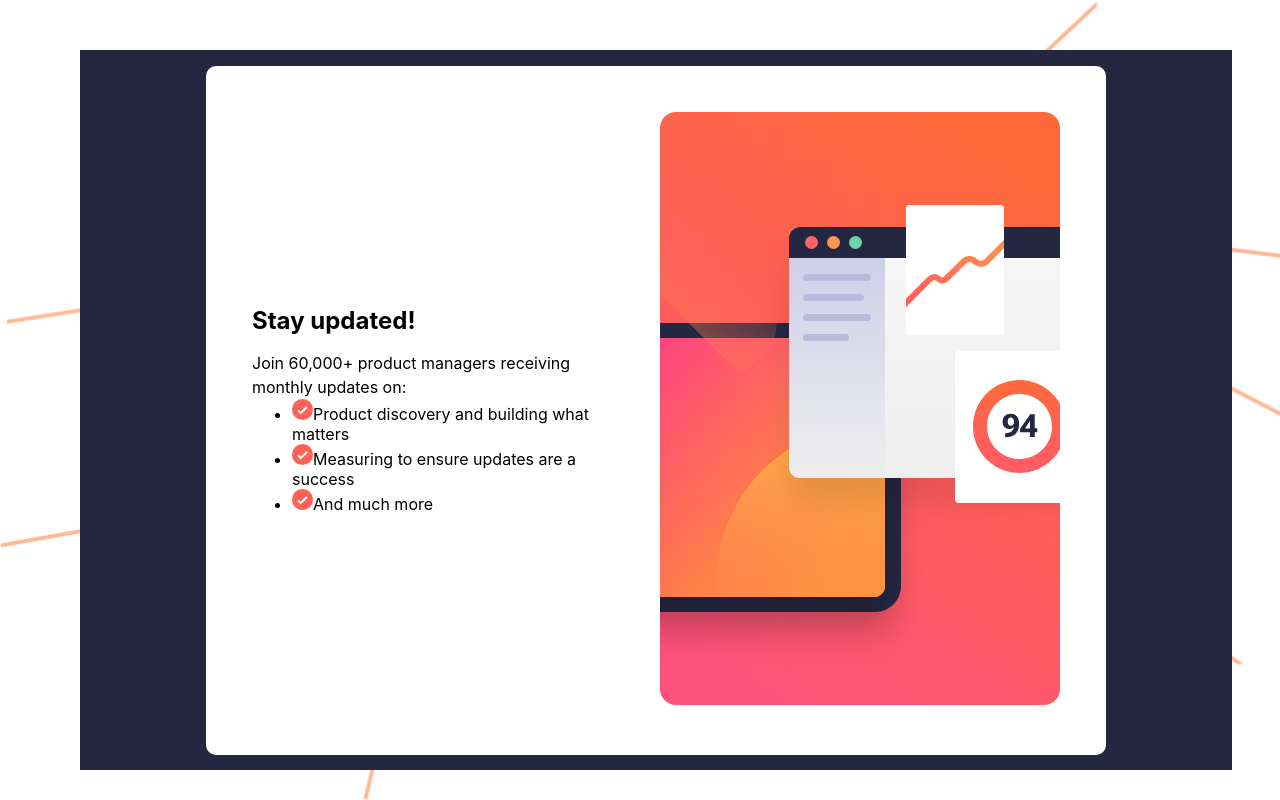
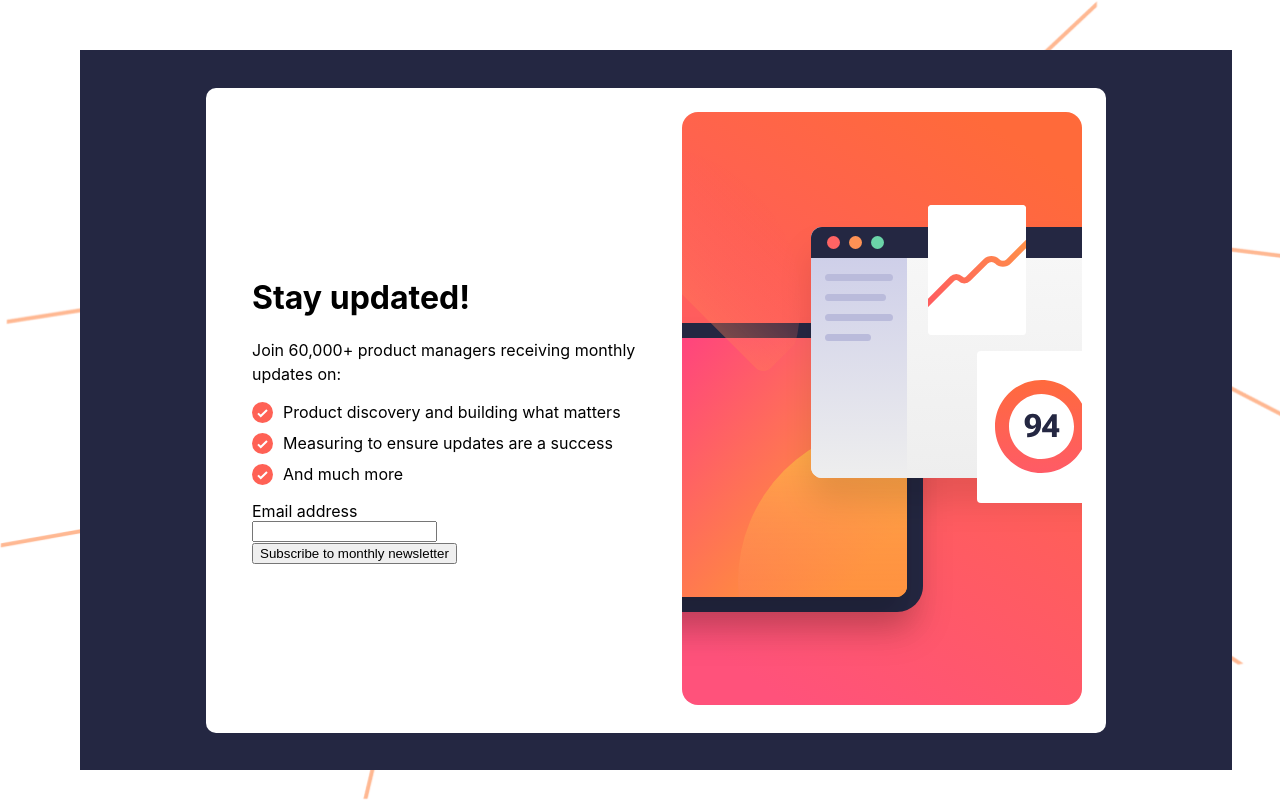
Before and after one commit to plazabjc/newsletter-sign-up, a Next.js app in the folder newsletter/: page / in a window 1280 px wide. Built offline with nearby package versions, Linux system fonts and the light colour scheme.

Commit message:
Add email input Add email validation

```diff
--- a/newsletter/pages/index.js
+++ b/newsletter/pages/index.js
@@ -1,6 +1,7 @@
 import Head from "next/head";
 import styles from "../styles/Home.module.css";
 import Link from "next/link";
+import { useState } from "react";
 
 export default function Home() {
   const items = [
@@ -8,6 +9,26 @@ export default function Home() {
     { text: "Measuring to ensure updates are a success" },
     { text: "And much more" },
   ];
+
+  const [email, setEmail] = useState("");
+  const [isValidEmail, setIsValidEmail] = useState(true);
+
+  const handleInputChange = (e) => {
+    const inputValue = e.target.value;
+    setEmail(inputValue);
+  };
+
+  const handleSubmit = (e) => {
+    e.preventDefault();
+    const emailRegex = /^[^\s@]+@[^\s@]+\.[^\s@]+$/;
+    setIsValidEmail(emailRegex.test(email));
+
+    if (isValidEmail) {
+      console.log("Valid email.");
+    } else {
+      console.log("Invalid email");
+    }
+  };
 
   return (
     <div className={styles.container}>
@@ -20,18 +41,40 @@ export default function Home() {
         <div className={styles.gridContent}>
           <div className={styles.grid}>
             <div className={styles.card}>
-              <h3>Stay updated!</h3>
+              <h1>Stay updated!</h1>
               <p>Join 60,000+ product managers receiving monthly updates on:</p>
-              <ul className={styles.imageList}>
+              <ul className={styles.listContent}>
                 {items.map((item, index) => (
                   <li key={index}>
-                    <img src="/images/icon-list.svg" alt="Common Image" />
+                    <img
+                      src="/images/icon-list.svg"
+                      alt="Common Image"
+                      className={styles.imageList}
+                    />
                     {item.text}
                   </li>
                 ))}
               </ul>
+
+              <div className={styles.formContent}>
+                {!isValidEmail && (
+                  <p style={{ color: "red" }}>Valid email required</p>
+                )}
+                <form onSubmit={handleSubmit} noValidate>
+                  <label>
+                    Email address
+                    <input
+                      type="email"
+                      value={email}
+                      onChange={handleInputChange}
+                      required
+                    />
+                  </label>
+                  <button type="submit">Subscribe to monthly newsletter</button>
+                </form>
+              </div>
             </div>
-            <div className={styles.card}>
+            <div className={styles.cardImg}>
               <img
                 src="/images/illustration-sign-up-desktop.svg"
                 alt="Common Image"
```
